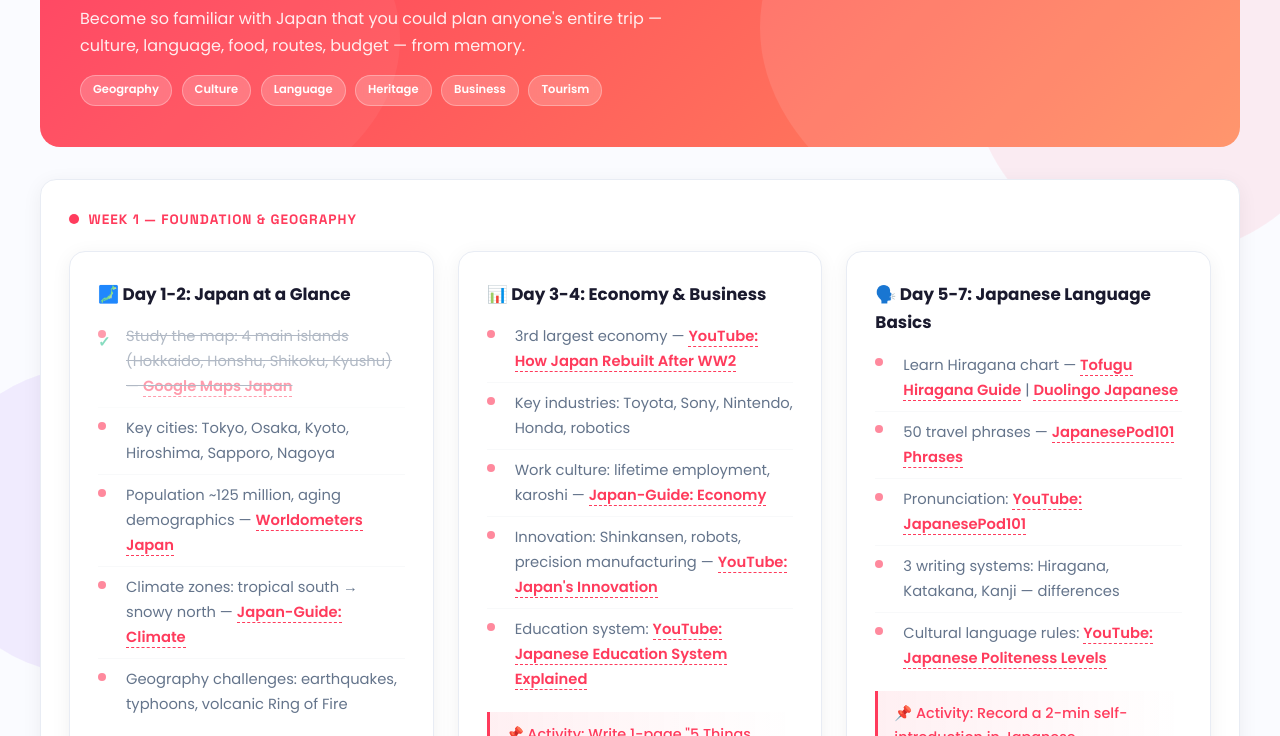
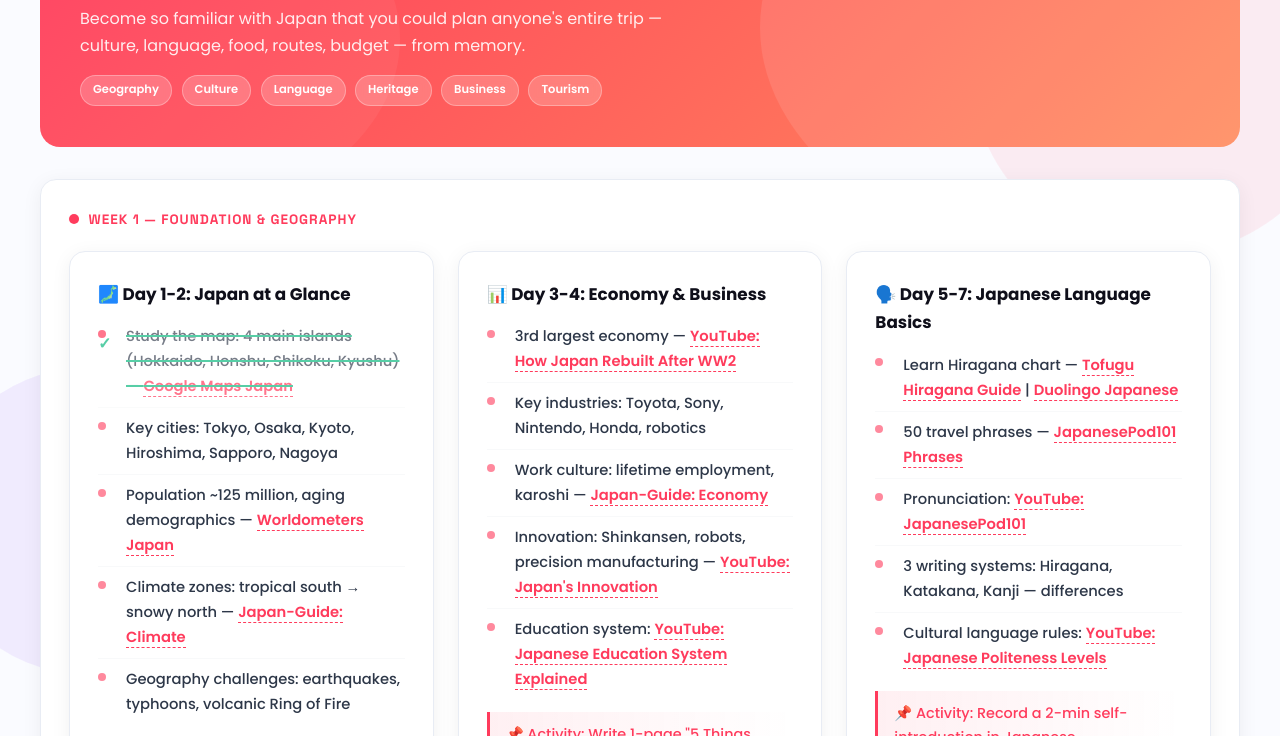
Before and after one commit to Gaurav2025-ai/personality, a plain HTML site: page index.html in a window 1280 px wide. Both pictures are taken after a click on the item 251 px from the left and 3320 px from the top of the page. Shown: the part 2984-3720 px from the top of the page. Drawn offline with Linux system fonts and the light colour scheme.

Commit message:
Update index.html

```diff
--- a/index.html
+++ b/index.html
@@ -21,8 +21,8 @@
             --music-grad: linear-gradient(135deg, #f59e0b, #fbbf24);
             --bg: #fafbff;
             --card-bg: #ffffff;
-            --text: #1a1a2e;
-            --text-muted: #64748b;
+            --text: #0f0f1a;
+            --text-muted: #3d4555;
             --border: #e8ecf4;
             --shadow: 0 4px 20px rgba(0, 0, 0, 0.06);
             --shadow-hover: 0 12px 40px rgba(0, 0, 0, 0.1);
@@ -414,10 +414,13 @@
         .task-list li {
             position: relative;
             padding: 0.5rem 0 0.5rem 1.75rem;
-            color: var(--text-muted);
+            color: #2d3748;
             font-size: 0.92rem;
-            font-weight: 400;
+            font-weight: 450;
             border-bottom: 1px solid #f8f9fa;
+            cursor: pointer;
+            user-select: none;
+            transition: all 0.2s;
         }
 
         .task-list li:last-child { border-bottom: none; }
@@ -667,7 +670,8 @@
         [data-theme="dark"] .bg-shape { opacity: 0.04; }
         [data-theme="dark"] .card { background: var(--card-bg); border-color: var(--border); }
         [data-theme="dark"] .week-block { background: var(--card-bg); border-color: var(--border); }
-        [data-theme="dark"] .task-list li { border-bottom-color: rgba(255,255,255,0.04); }
+        [data-theme="dark"] .task-list li { border-bottom-color: rgba(255,255,255,0.04); color: #c8c8e0; }
+        [data-theme="dark"] .task-list li.completed { color: #8a8ab0; }
         [data-theme="dark"] .data-table tr:hover td { background: var(--table-hover); }
         [data-theme="dark"] .success-box { background: var(--success-bg); border-color: rgba(16, 185, 129, 0.15); }
         [data-theme="dark"] .deliverable-item { background: rgba(255,255,255,0.03); }
@@ -684,15 +688,11 @@
         .counter { font-family: 'Space Grotesk'; font-size: 2.5rem; font-weight: 700; }
 
         /* Checkable task items */
-        .task-list li {
-            cursor: pointer;
-            user-select: none;
-            transition: all 0.2s;
-        }
-
         .task-list li.completed {
             text-decoration: line-through;
-            opacity: 0.5;
+            text-decoration-color: var(--finance);
+            text-decoration-thickness: 2px;
+            opacity: 0.7;
             color: var(--text-muted);
         }
 
@@ -701,6 +701,7 @@
             color: var(--finance) !important;
             opacity: 1 !important;
             font-weight: 700;
+            font-size: 1rem;
         }
 
         .task-list li:hover { opacity: 0.8; }
```
